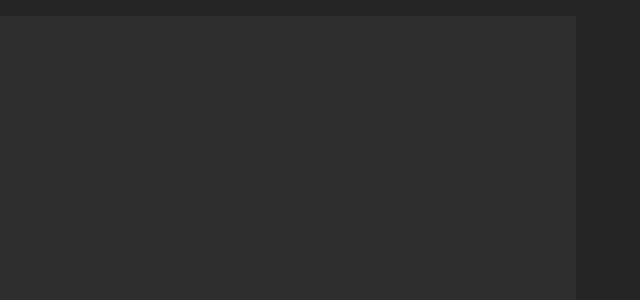
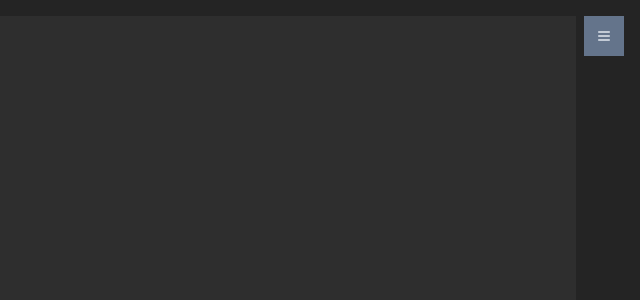
Before and after one commit to AleXxNoD/test_technique_stereograph, a React (Vite) app: page / in a window 1280 px wide. Shown: the top 300 px of the page, without its empty margins (640-1280 px from the left). Built offline with nearby package versions, Linux system fonts and the light colour scheme.

Commit message:
add side menu
side menu has a hide/display button

```diff
--- a/package.json
+++ b/package.json
@@ -12,6 +12,7 @@
   "dependencies": {
     "react": "^18.2.0",
     "react-dom": "^18.2.0",
+    "react-icons": "^4.10.1",
     "three": "^0.154.0"
   },
   "devDependencies": {
--- a/src/App.tsx
+++ b/src/App.tsx
@@ -1,5 +1,6 @@
 import './App.css'
 import MainScene from './components/MainScene'
+import Menu from './components/Menu'
 
 function App() {
   return (
@@ -8,6 +9,7 @@ function App() {
         <div className='w-full h-full overflow-hidden'>
           <MainScene />
         </div>
+        <Menu />
       </div>
     </div>
   )
--- /dev/null
+++ b/src/components/Menu.tsx
@@ -0,0 +1,41 @@
+import { useState } from "react";
+import { LuMenu } from 'react-icons/lu';
+import { MdOutlineClose } from 'react-icons/md';
+
+const Menu = () => {
+    const [clicked, setClicked] = useState(true);
+
+    return (
+        <div className={`fixed top-4 right-4 bg-slate-500 ${clicked ? 'w-10 h-10' : 'w-72 min-h-72'} transition-all pb-10`}>
+            {!clicked ? (
+
+                // opened menu
+                <div className="w-full h-full flex flex-col justify-start items-center gap-4">
+                    <div className="w-full flex justify-end">
+                        <button onClick={() => setClicked(true)}
+                            className="w-10 h-10 flex justify-center items-center text-slate-200 hover:text-white transition-colors">
+                            <MdOutlineClose size={25} />
+                        </button>
+                    </div>
+                    <div className="w-full flex flex-col justify-start items-center p-4 gap-2 bg-slate-600">
+                        <label>Ajouter un objet:</label>
+                        <input type="file" accept=".gltf" />
+                        <button className="bg-black/75 px-16 py-2 hover:bg-black/50 transition-colors">Ajouter</button>
+                    </div>
+                    <div className="w-full flex flex-col justify-start items-center p-4 gap-2 bg-slate-600">
+                        <button className="bg-black/75 px-16 py-2 hover:bg-black/50 transition-colors">Effacer la scène</button>
+                    </div>
+                </div>
+            ) : (
+
+                // closed menu
+                <button onClick={() => setClicked(false)}
+                    className='w-10 h-10 flex justify-center items-center text-slate-200 hover:text-white'>
+                    <LuMenu />
+                </button>
+            )}
+        </div>
+    );
+};
+
+export default Menu;
```
Also changed, not shown: 1 other file (tests, documents, lock files or other folders).
